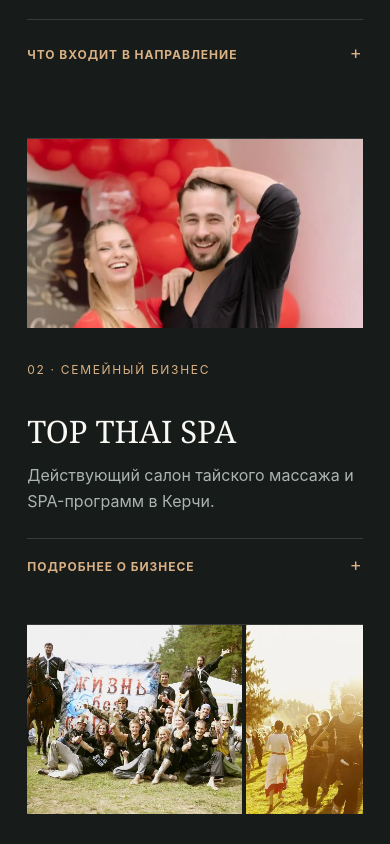
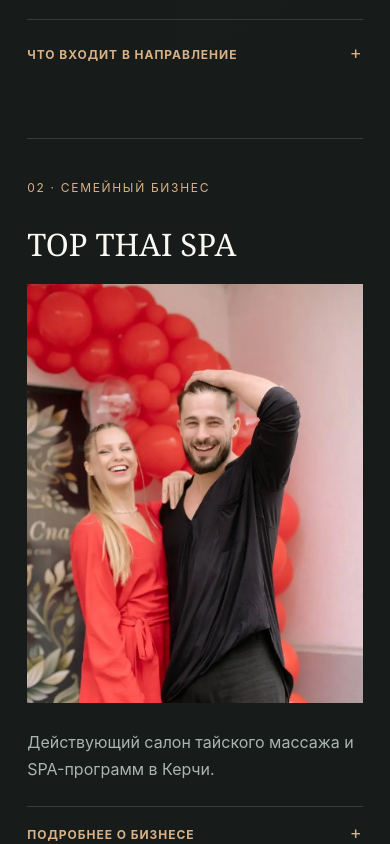
Before and after one commit to Daridarom/alexblagov, a Next.js app: page / in a window 390 px wide. Shown: the part 2660-3504 px from the top of the page. Built offline with nearby package versions, Linux system fonts and the light colour scheme.

Commit message:
Refine mobile layout and correct project links

```diff
--- a/app/globals.css
+++ b/app/globals.css
@@ -661,7 +661,6 @@ a:focus-visible { outline: 2px solid var(--solar); outline-offset: 5px; }
 .video-copy a { align-items: center; color: var(--bronze-light); display: inline-flex; font-size: 12px; font-weight: 700; gap: 9px; margin-top: 28px; }
 .video-layout + .video-layout { margin-top: 16px; }
 .video-layout-secondary { background: #24312f; }
-.media-note { color: var(--muted-light); font-size: 12px; line-height: 1.55; margin: 24px 0 0; }
 .archive-media { border-bottom: 1px solid var(--line-light); border-top: 1px solid var(--line-light); display: grid; gap: 66px; grid-template-columns: 0.62fr 1.38fr; margin-top: 68px; padding: 58px 0 0; }
 .archive-media-heading > span { color: var(--sea-dark); font-size: 12px; font-weight: 750; letter-spacing: 0.16em; text-transform: uppercase; }
 .archive-media-heading h3 { font-family: Georgia, "Times New Roman", serif; font-size: clamp(34px, 4vw, 58px); font-weight: 400; letter-spacing: -0.04em; line-height: 1; margin: 20px 0 22px; }
@@ -853,6 +852,14 @@ footer a { color: var(--paper-bright); }
   .project-disclosure-body { grid-template-columns: 1fr; }
   .project-disclosure-visual { min-height: 330px; }
   .project-copy h3 { font-size: 46px; }
+  .today-card { display: flex; flex-direction: column; }
+  .today-card > span { order: 1; }
+  .today-card > h3 { margin: 32px 0 24px; order: 2; }
+  .today-card > .today-card-preview { margin: 0 0 26px; order: 3; }
+  .today-card > p { order: 4; }
+  .today-card > .card-disclosure { order: 5; }
+  .today-spa-card .today-card-preview { aspect-ratio: 4 / 5; background: #171b1a; }
+  .today-spa-card .today-card-preview img { object-position: center 32%; }
   .latitude-panel { padding: 29px 25px; }
   .latitude-value { font-size: 94px; }
   .latitude-panel small { font-size: 12px; letter-spacing: 0.07em; white-space: normal; }
@@ -869,7 +876,9 @@ footer a { color: var(--paper-bright); }
   .family-copy { min-height: 440px; }
   .family-copy h2 { font-size: 50px; }
   .story-photo-tall { height: 540px; }
-  .story-note { min-height: 390px; }
+  .story-note { grid-template-rows: auto auto; min-height: 0; }
+  .story-note-preview { aspect-ratio: 16 / 9; }
+  .story-note-copy { padding: 34px 26px 38px; }
   .story-illustration { height: 430px; }
   .story-fire-photo { background: #111515; height: 230px; }
   .story-fire-photo .cover-image { object-fit: contain; }
--- a/app/page.tsx
+++ b/app/page.tsx
@@ -41,11 +41,11 @@ const projectFacts = [
 
 const territoryProjects = [
   {
-    name: "Горизонт 45 · Асгард",
+    name: "Горизонт 45",
     type: "Рекреация и экотуризм",
     text: "Концепция у Бухты Космонавтов: размещение, SPA, панорамное кафе, открытый берег и экотропы.",
-    image: "/images/project-horizon-asgard.webp",
-    imageAlt: "Обзорная концепция рекреационного проекта Горизонт 45 и Асгард у моря",
+    image: "/images/project-horizon-45.webp",
+    imageAlt: "Обзорная концепция рекреационного проекта Горизонт 45 у моря",
   },
   {
     name: "Элиос",
@@ -241,7 +241,7 @@ export default function Home() {
                 <div className="project-disclosure-visual">
                   <Image
                     src="/images/project-horizon-events.webp"
-                    alt="Амфитеатр и событийная площадка проекта Горизонт 45 и Асгард"
+                    alt="Амфитеатр и событийная площадка проекта Горизонт 45"
                     fill
                     unoptimized
                     sizes="(max-width: 820px) 100vw, 28vw"
@@ -336,7 +336,7 @@ export default function Home() {
             <div><HeartHandshake size={20} /><span>Семейный бизнес</span></div>
           </div>
           <div className="spa-actions">
-            <a className="button button-dark" href="https://top-thai-spa.clients.site/" target="_blank" rel="noreferrer">Сайт и запись <ArrowUpRight size={18} /></a>
+            <a className="button button-dark" href="https://topthaispa.ru/" target="_blank" rel="noreferrer">Сайт и запись <ArrowUpRight size={18} /></a>
             <a className="return-link" href="#today">Вернуться к направлениям ↑</a>
           </div>
         </div>
@@ -448,7 +448,7 @@ export default function Home() {
       <section id="media" className="media-section section-light" aria-labelledby="media-title">
         <div className="section-heading split-heading media-heading">
           <div><p className="section-kicker">Смотреть</p><h2 id="media-title">Видео и выступления</h2></div>
-          <p>Публичные материалы размещаются через российские видеоплатформы и проигрываются прямо на странице.</p>
+          <p>Публичные выступления, архивные материалы и телевизионные проекты Александра.</p>
         </div>
         <div className="video-layout">
           <div className="video-frame">
@@ -482,7 +482,6 @@ export default function Home() {
             <p>Официальный выпуск НТВ: скорость, выносливость и характер Александра в экстремальном соревновательном формате.</p>
           </div>
         </div>
-        <p className="media-note">Оба видео встроены непосредственно в страницу: превью, запуск и полноэкранный режим доступны без перехода на внешний сайт.</p>
       </section>
 
       <section className="timeline-section section-dark" aria-labelledby="timeline-title">
```
Also changed, not shown: public/images/project-horizon-45.webp (renamed from public/images/project-horizon-asgard.webp).
